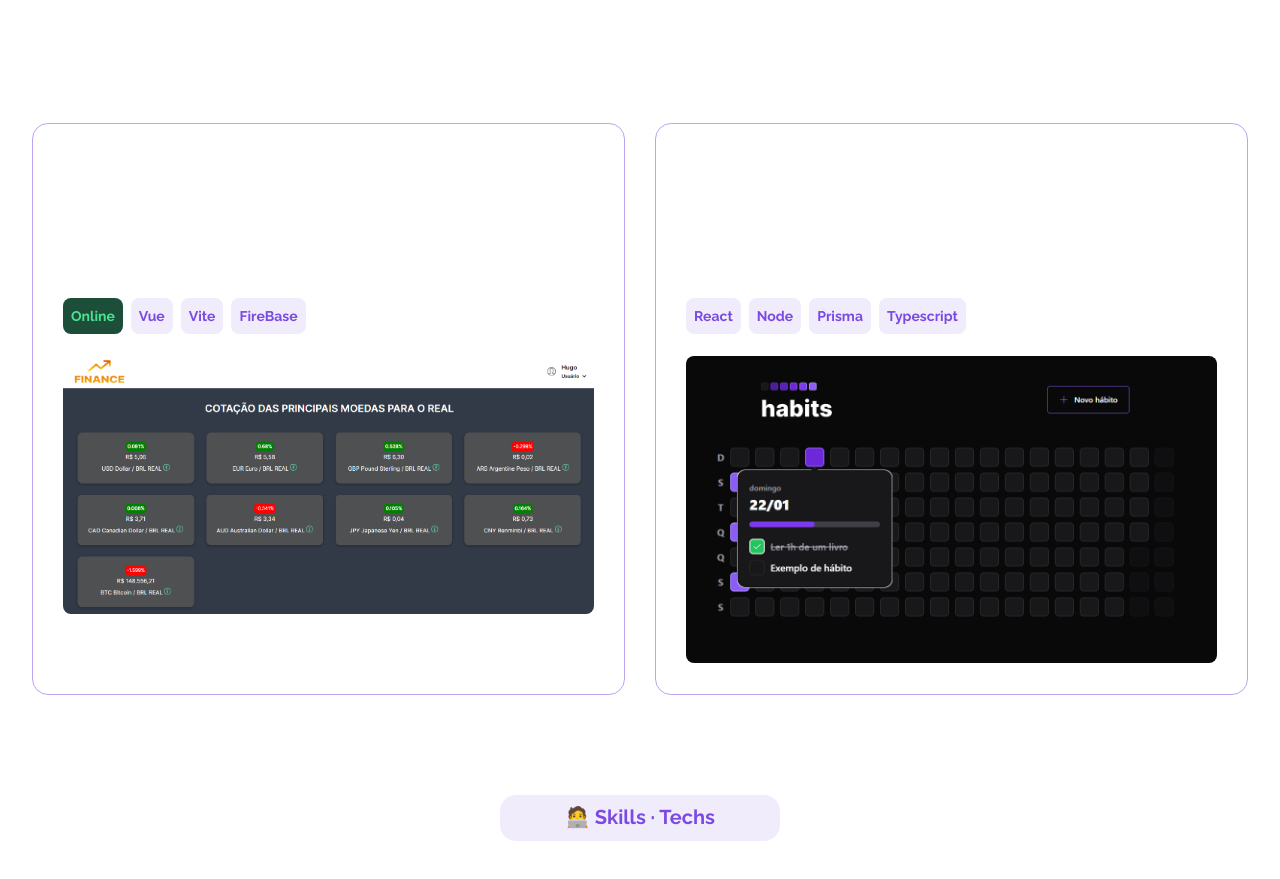
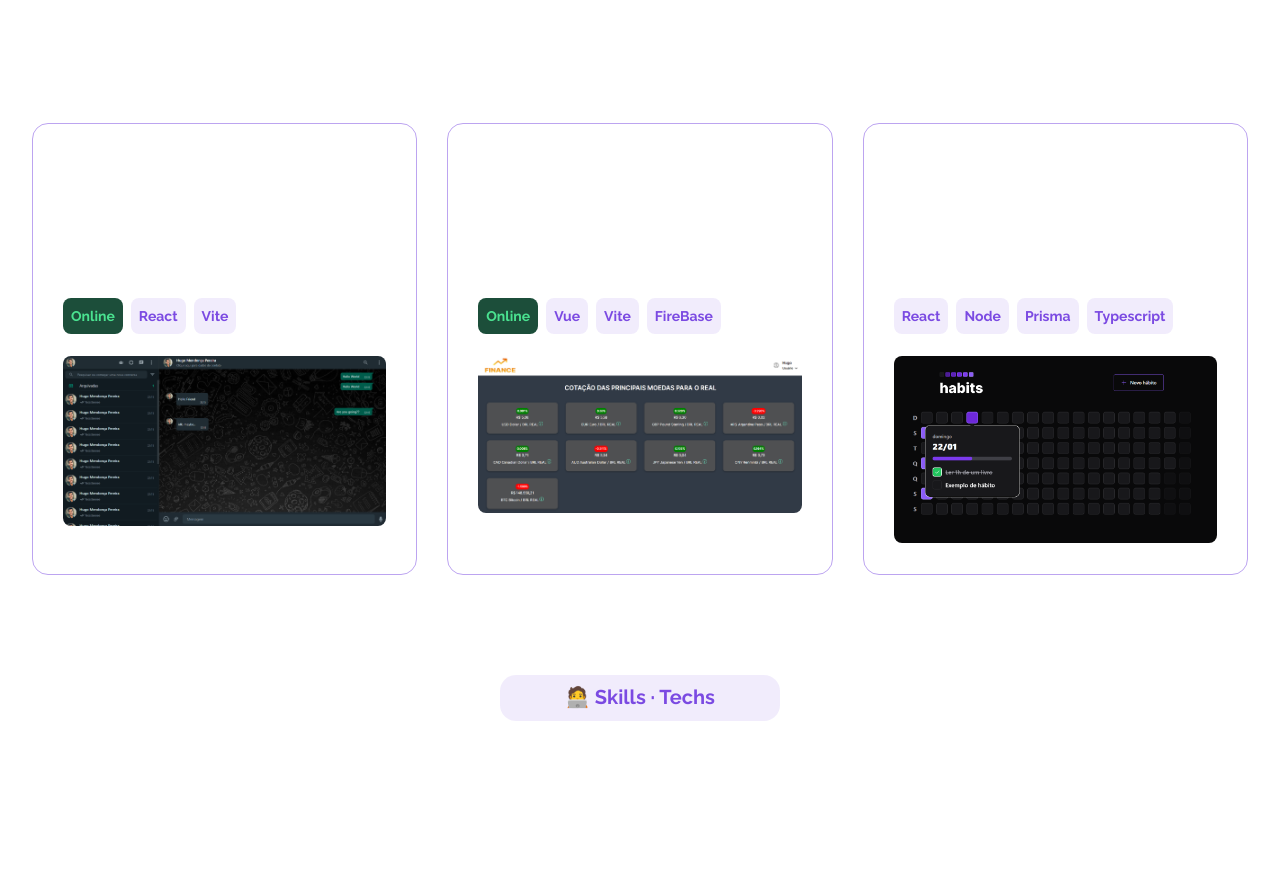
Before and after one commit to hugompereira2/Portfolio, a React (Vite) app: page / in a window 1280 px wide. Shown: the part 2180-3059 px from the top of the page. Built offline with nearby package versions, Linux system fonts and the light colour scheme.

Commit message:
feature: new project on going

```diff
--- a/src/components/Work/Work.tsx
+++ b/src/components/Work/Work.tsx
@@ -3,6 +3,7 @@ import TopSection from "../TopSection/TopSection"
 import ProjectCard from "../ProjectCard/ProjectCard"
 import FinanceImg from "../../assets/project/finance.png"
 import HabitsImg from "../../assets/project/habits.png"
+import WhatsImg from "../../assets/project/whatsapp.png"
 import { forwardRef } from "react"
 
 interface IWork { }
@@ -10,6 +11,14 @@ interface IWork { }
 const Work = forwardRef<HTMLDivElement, IWork>((props, ref) => {
 
     const projects = [
+        {
+            name: "WhatsApp Clone (On Going)",
+            desc: "I am currently working on a project to develop a WhatsApp clone with a focus on building the user interface using React. The goal of the project is to recreate the familiar and intuitive messaging experience of the original WhatsApp application.",
+            img: WhatsImg,
+            live: "https://hugo-whatsapp-clone.netlify.app/",
+            github: "",
+            tags: ["Online", "React", "Vite"]
+        },
         {
             name: "Finance",
             desc: "The project uses the currency quotes API provided by hgbrasil. With this API, we can obtain up-to-date information on the values of major currencies relative to other currencies and easily convert them.",
```
Also changed, not shown: src/assets/project/whatsapp.png (added).
